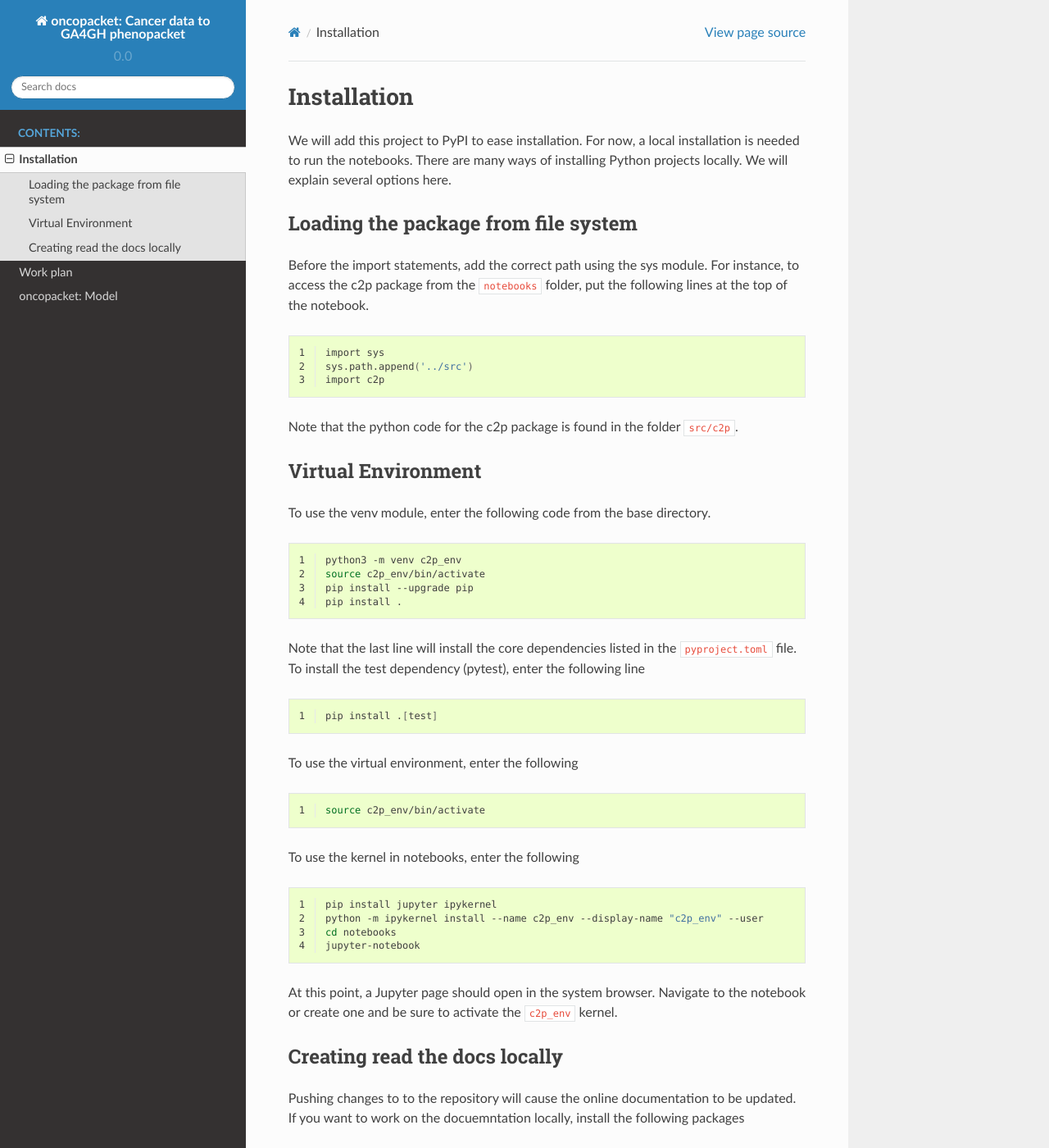
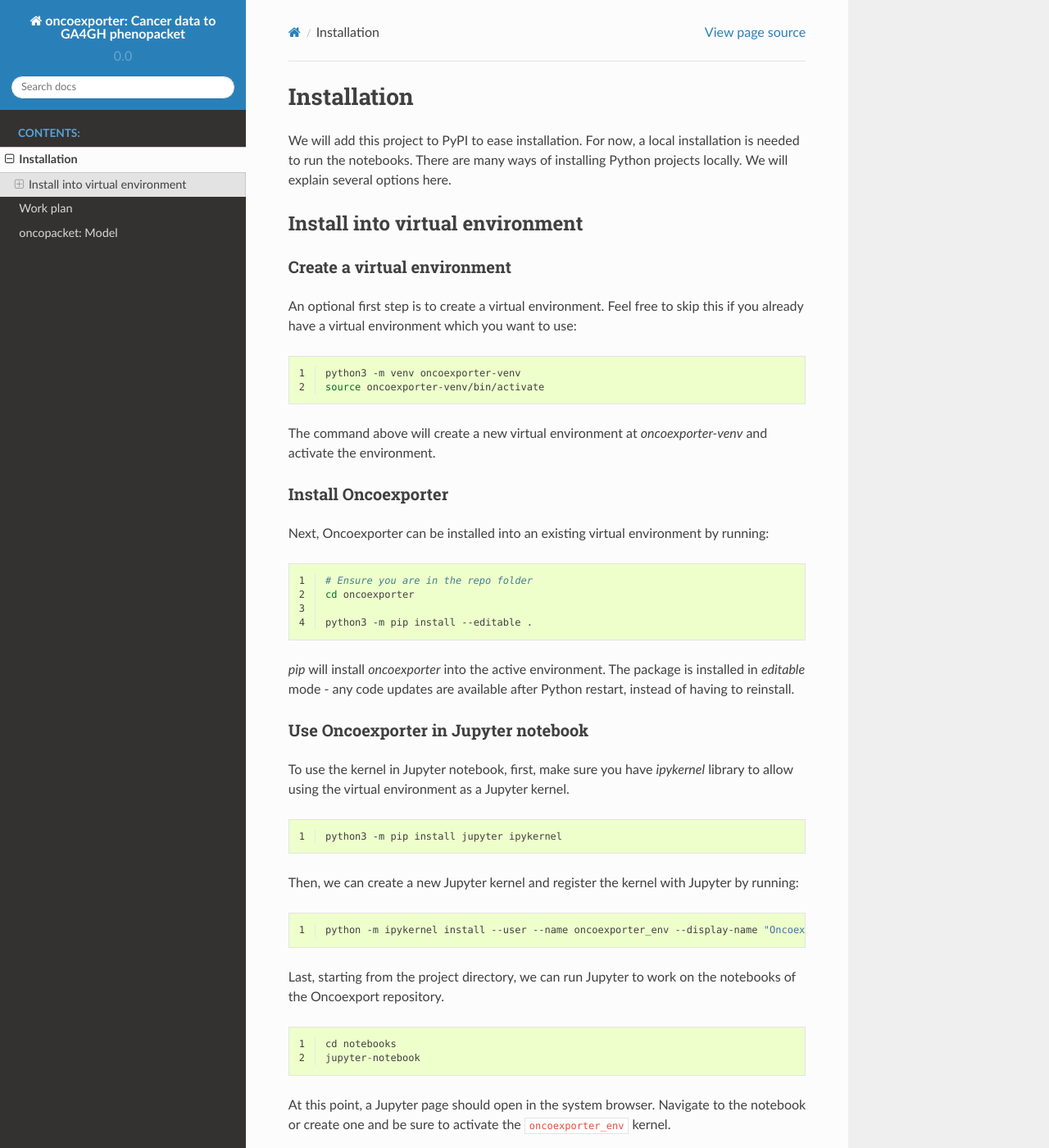
Before and after one commit to monarch-initiative/oncoexporter, a Sphinx documentation site: the page built from docs/installation.rst, in a window 1280 px wide and 1400 px high. Shown: the whole window at 82% size. Built offline with Sphinx 7.4.7 and the Read the Docs theme 2.0.0, drawn with Linux system fonts in a browser that asks for light colours; pages that are not in the unit, such as notebooks, are missing from menus; some of the changed text lies outside the part shown.

Commit message:
Update the documentation.

```diff
--- a/docs/conf.py
+++ b/docs/conf.py
@@ -7,7 +7,7 @@ import sys
 # https://www.sphinx-doc.org/en/master/usage/configuration.html#project-information
 
 # General information about the project.
-project = u'oncopacket: Cancer data to GA4GH phenopacket'
+project = u'oncoexporter: Cancer data to GA4GH phenopacket'
 copyright = u'2023, Peter N Robinson, Daniel Danis, Justin Reese'
 author = u'Peter N Robinson, Daniel Danis, Justin Reese'
 version = u'0.0'
@@ -17,8 +17,8 @@ language = 'en'
 
 # -- General configuration ------------------------------------------------
 
-c2p_src = os.path.abspath(os.path.join('..', 'src'))
-sys.path.insert(0, c2p_src)
+oncoexporter = os.path.abspath(os.path.join('..', 'src'))
+sys.path.insert(0, oncoexporter)
 extensions = [
     'sphinx.ext.autodoc',
     'sphinx.ext.autosummary',
@@ -38,7 +38,7 @@ autodoc_member_order = 'bysource'
 
 # -- Doctest setup ------------------------------------------------------------
 
-doctest_path = [c2p_src]
+doctest_path = [oncoexporter]
 doctest_test_doctest_blocks = ""
 
 # Nothing special here
@@ -85,9 +85,9 @@ html_theme = "sphinx_rtd_theme"
 # html_theme_options = {}
 
 html_static_path = ['_static']
-html_css_files = ['oncopacket.css']
+html_css_files = ['oncoexporter.css']
 
 # -- Options for HTMLHelp output ------------------------------------------
 
 # Output file base name for HTML help builder.
-htmlhelp_basename = 'oncopacket'
+htmlhelp_basename = 'oncoexporter'
--- a/docs/installation.rst
+++ b/docs/installation.rst
@@ -8,78 +8,69 @@ We will add this project to PyPI to ease installation. For now, a local installa
 There are many ways of installing Python projects locally. We will explain several options here.
 
 
+Install into virtual environment
+^^^^^^^^^^^^^^^^^^^^^^^^^^^^^^^^
 
-Loading the package from file system
-^^^^^^^^^^^^^^^^^^^^^^^^^^^^^^^^^^^^
+Create a virtual environment
+****************************
 
-Before the import statements, add the correct path using the sys module. For instance, to access the c2p
-package from the ``notebooks`` folder, put the following lines at the top of the notebook.
-
-.. code-block:: shell
-   :linenos:
-
-   import sys
-   sys.path.append('../src')
-   import c2p
-
-Note that the python code for the c2p package is found in the folder ``src/c2p``.
-
-
-Virtual Environment
-^^^^^^^^^^^^^^^^^^^
-
-To use the venv module, enter the following code from the base directory.
+An optional first step is to create a virtual environment.
+Feel free to skip this if you already have a virtual environment which you want to use:
 
 
 .. code-block:: shell
    :linenos:
 
-   python3 -m venv c2p_env
-   source c2p_env/bin/activate
-   pip install --upgrade pip
-   pip install .
+   python3 -m venv oncoexporter-venv
+   source oncoexporter-venv/bin/activate
 
-Note that the last line will install the core dependencies listed in the ``pyproject.toml`` file.
-To install the test dependency (pytest), enter the following line
+
+The command above will create a new virtual environment at `oncoexporter-venv` and activate the environment.
+
+
+Install Oncoexporter
+********************
+
+Next, Oncoexporter can be installed into an existing virtual environment by running:
+
 
 .. code-block:: shell
    :linenos:
 
-   pip install .[test]
+   # Ensure you are in the repo folder
+   cd oncoexporter
+
+   python3 -m pip install --editable .
+
+`pip` will install `oncoexporter` into the active environment. The package is installed in *editable* mode -
+any code updates are available after Python restart, instead of having to reinstall.
 
 
-To use the virtual environment, enter the following
+Use Oncoexporter in Jupyter notebook
+************************************
+
+To use the kernel in Jupyter notebook,
+first, make sure you have `ipykernel` library to allow using the virtual environment as a Jupyter kernel.
 
 .. code-block:: shell
    :linenos:
 
-   source c2p_env/bin/activate
+   python3 -m pip install jupyter ipykernel
 
-To use the kernel in notebooks, enter the following
+Then, we can create a new Jupyter kernel and register the kernel with Jupyter by running:
 
 .. code-block:: shell
    :linenos:
 
-   pip install jupyter ipykernel
-   python -m ipykernel install --name c2p_env --display-name "c2p_env" --user
+   python -m ipykernel install --user --name oncoexporter_env --display-name "Oncoexporter"
+
+Last, starting from the project directory, we can run Jupyter to work on the notebooks of the Oncoexport repository.
+
+.. code-block::
+   :linenos:
+
    cd notebooks
    jupyter-notebook
 
 At this point, a Jupyter page should open in the system browser. Navigate to the notebook or create one and be sure
-to activate the ``c2p_env`` kernel.
-
-
-Creating read the docs locally
-^^^^^^^^^^^^^^^^^^^^^^^^^^^^^^
-
-Pushing changes to to the repository will cause the online documentation to be updated. If you want
-to work on the docuemntation locally, install the following packages
-
-.. code-block:: shell
-   :linenos:
-
-   pip install sphinx sphinx-rtd-theme
-   # to create documentation do the following
-   cd docs
-   make html
-   # this will create HTML pages in the docs/_build/html folder
+to activate the ``oncoexporter_env`` kernel.
--- a/src/oncoexporter/__init__.py
+++ b/src/oncoexporter/__init__.py
@@ -1,10 +1,10 @@
 """
-oncopacket is a library for transforming National Cancer Institute (NCI) data into phenopackets.
+oncoexporter is a library for transforming National Cancer Institute (NCI) data into phenopackets.
 """
 
 __version__ = '0.0.3'
 
-from src.oncoexporter.cda.cda_individual_factory import CdaIndividualFactory
+from .cda.cda_individual_factory import CdaIndividualFactory
 
 __all__ = [
     'CdaIndividualFactory'
```
Also changed, not shown: docs/index.rst (+5 -5 lines), docs/_static/oncoexporter.css (renamed from docs/_static/oncopacket.css), 1 other file.
